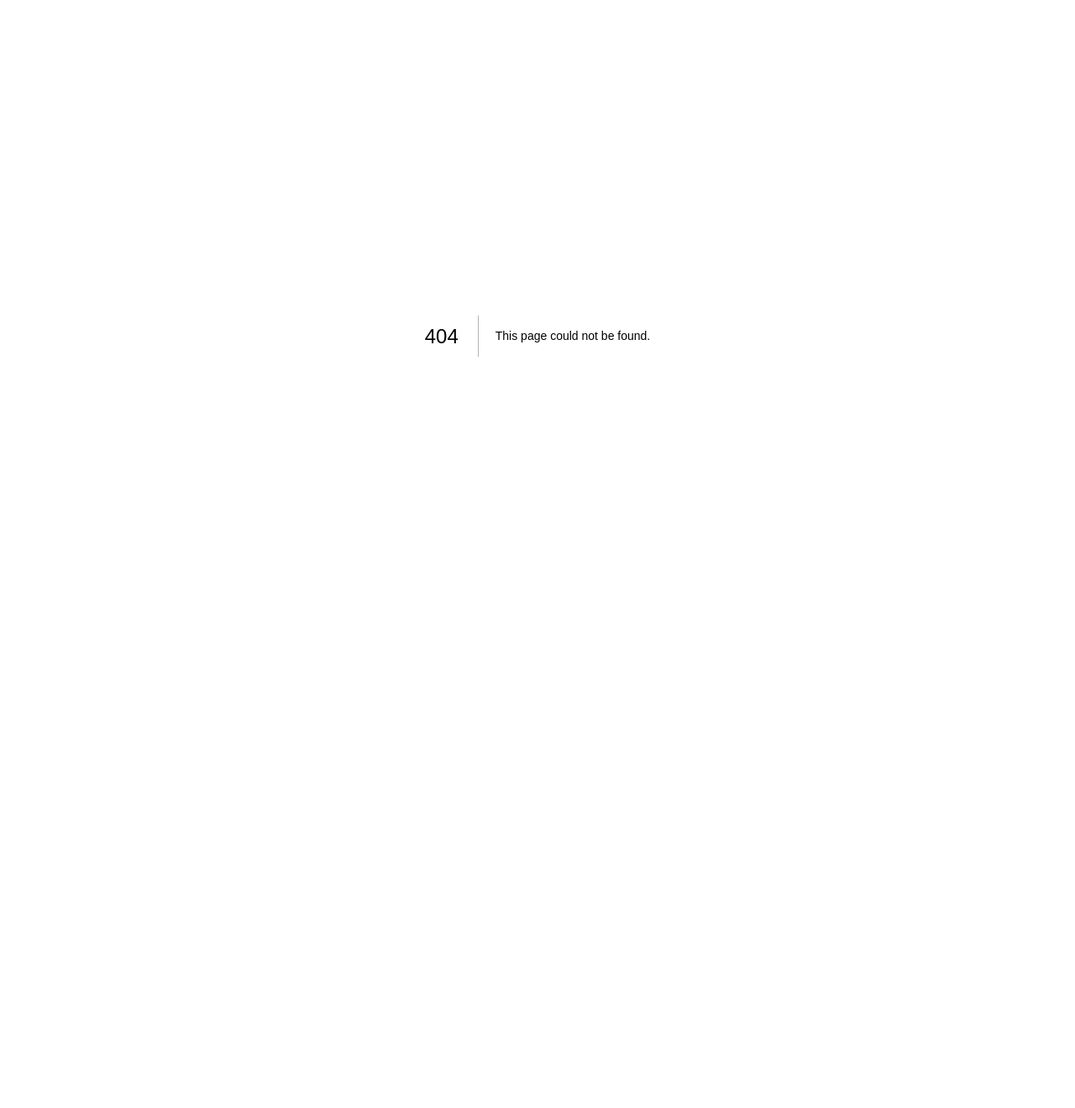
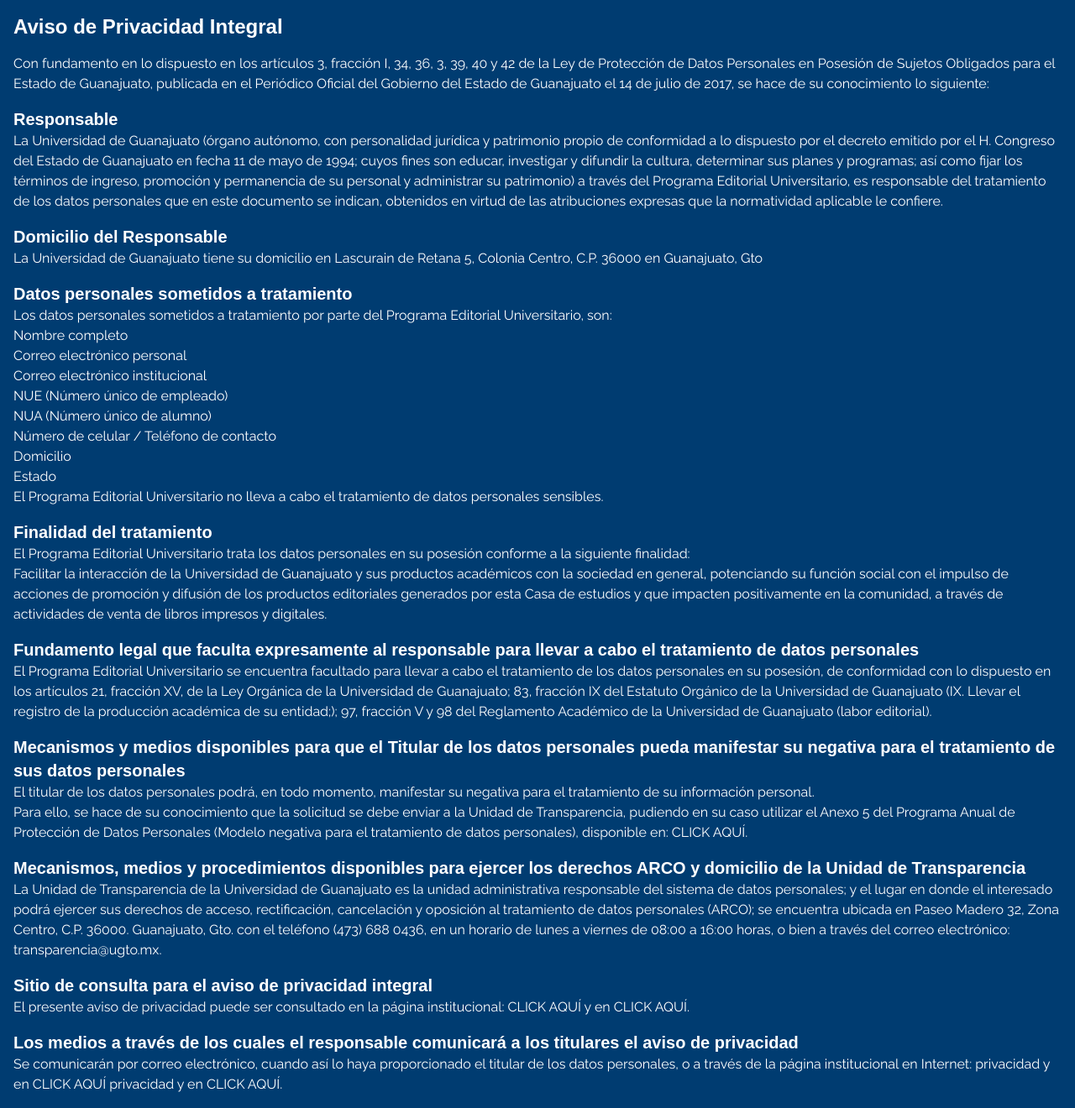
Before and after one commit to Rodro1975/archivo-historico, a Next.js app: page /privacy-policy in a window 1280 px wide. Before the commit this address had no page. Shown: the whole page at 84% size. Before the commit the page ends 800 px from the top, so only its background shows below. Built offline with nearby package versions, Linux system fonts and the light colour scheme; a web font is replaced by a local one.

Commit message:
Se configura el campo de suscripciones en el footer para que pueda recibir correos

```diff
--- /dev/null
+++ b/app/api/subscribe/route.js
@@ -0,0 +1,47 @@
+import nodemailer from "nodemailer"; // Solo esta línea debe permanecer
+
+export async function POST(req) {
+  try {
+    const body = await req.json();
+    const { email } = body;
+
+    // Solicitud a la API de Mailgun usando fetch
+    const response = await fetch(
+      `https://api.mailgun.net/v3/sandboxd401e549c2874f159d42fa8ddce27b54.mailgun.org/messages`,
+      {
+        method: "POST",
+        headers: {
+          Authorization: `Basic ${Buffer.from(
+            `api:c9a2a07eeabf5684fe48881f16f09dcc-d010bdaf-323a2ac7`
+          ).toString("base64")}`,
+          "Content-Type": "application/x-www-form-urlencoded",
+        },
+        body: new URLSearchParams({
+          from: "noreply@tu-dominio.com",
+          to: "rodrigoordonez@nube.unadmexico.mx",
+          subject: "Nueva suscripción",
+          text: `Nuevo suscriptor: ${email}`,
+        }),
+      }
+    );
+
+    if (!response.ok) {
+      const errorText = await response.text(); // Obtener detalles de error
+      throw new Error(`Error enviando el correo: ${errorText}`);
+    }
+
+    // Devolver respuesta exitosa
+    return new Response(
+      JSON.stringify({ message: "Correo enviado con éxito" }),
+      { status: 200 }
+    );
+  } catch (error) {
+    console.error("Error enviando el correo:", error.message);
+
+    // Devolver respuesta de error
+    return new Response(
+      JSON.stringify({ message: `Error enviando el correo: ${error.message}` }),
+      { status: 500 }
+    );
+  }
+}
--- a/app/page.js
+++ b/app/page.js
@@ -76,14 +76,14 @@
       <Modal isOpen={isModalOpen} onClose={() => setIsModalOpen(false)} />
 
       <section className="news-events relative py-48 text-center bg-fixed bg-cover bg-center">
-        <h2 className="text-3xl font-bold text-center mb-6">
+        <h2 className="text-4xl font-bold text-center mb-6 bg-gradient-to-r from-yellow to-orange bg-clip-text text-transparent">
           Noticias y Eventos
         </h2>
         <Carrusel slides={slides} />
       </section>
 
       <section className="collections-highlighted py-8">
-        <h2 className="text-3xl font-bold text-center mb-6">
+        <h2 className="text-4xl font-bold text-center mb-6 bg-gradient-to-r from-yellow to-orange bg-clip-text text-transparent">
           Colecciones Destacadas
         </h2>
         <div className="grid grid-cols-1 md:grid-cols-2 lg:grid-cols-3 gap-6">
@@ -168,7 +168,7 @@
       </section>
 
       <section className="featured-month py-8">
-        <h2 className="text-3xl font-bold mb-4 text-center">
+        <h2 className="text-4xl font-bold text-center mb-6 bg-gradient-to-r from-yellow to-orange bg-clip-text text-transparent">
           Colección Destacada del Mes
         </h2>
         <div className="p-6 bg-gray-100 rounded-lg shadow-md">
@@ -190,8 +190,8 @@
         </div>
       </section>
 
-      <section className="personal-stories py-8 bg-gray-100">
-        <h2 className="text-3xl text-blue font-bold text-center mb-6">
+      <section className="personal-stories py-8">
+        <h2 className="text-4xl font-bold text-center mb-6 bg-gradient-to-r from-yellow to-orange bg-clip-text text-transparent">
           Historias Detrás de las Colecciones
         </h2>
         <div className="grid grid-cols-1 md:grid-cols-2 lg:grid-cols-3 gap-6">
--- /dev/null
+++ b/app/privacy-policy/page.js
@@ -0,0 +1,128 @@
+import React from "react";
+
+const PrivacyPolicy = () => {
+  return (
+    <div className="container mx-auto p-4">
+      <h1 className="text-2xl font-bold mb-4">Aviso de Privacidad Integral</h1>
+      <p>
+        Con fundamento en lo dispuesto en los artículos 3, fracción I, 34, 36,
+        3, 39, 40 y 42 de la Ley de Protección de Datos Personales en Posesión
+        de Sujetos Obligados para el Estado de Guanajuato, publicada en el
+        Periódico Oficial del Gobierno del Estado de Guanajuato el 14 de julio
+        de 2017, se hace de su conocimiento lo siguiente:
+      </p>
+      <h2 className="text-xl font-semibold mt-4">Responsable</h2>
+      <p>
+        La Universidad de Guanajuato (órgano autónomo, con personalidad jurídica
+        y patrimonio propio de conformidad a lo dispuesto por el decreto emitido
+        por el H. Congreso del Estado de Guanajuato en fecha 11 de mayo de 1994;
+        cuyos fines son educar, investigar y difundir la cultura, determinar sus
+        planes y programas; así como fijar los términos de ingreso, promoción y
+        permanencia de su personal y administrar su patrimonio) a través del
+        Programa Editorial Universitario, es responsable del tratamiento de los
+        datos personales que en este documento se indican, obtenidos en virtud
+        de las atribuciones expresas que la normatividad aplicable le confiere.
+      </p>
+      <h2 className="text-xl font-semibold mt-4">Domicilio del Responsable</h2>
+      <p>
+        La Universidad de Guanajuato tiene su domicilio en Lascurain de Retana
+        5, Colonia Centro, C.P. 36000 en Guanajuato, Gto
+      </p>
+      <h2 className="text-xl font-semibold mt-4">
+        Datos personales sometidos a tratamiento
+      </h2>
+      <p>
+        Los datos personales sometidos a tratamiento por parte del Programa
+        Editorial Universitario, son:
+      </p>
+      <ul>
+        <li>Nombre completo</li>
+        <li>Correo electrónico personal</li>
+        <li>Correo electrónico institucional</li>
+        <li>NUE (Número único de empleado)</li>
+        <li>NUA (Número único de alumno)</li>
+        <li>Número de celular / Teléfono de contacto</li>
+        <li>Domicilio</li>
+        <li>Estado</li>
+      </ul>
+      <p>
+        El Programa Editorial Universitario no lleva a cabo el tratamiento de
+        datos personales sensibles.
+      </p>
+      <h2 className="text-xl font-semibold mt-4">Finalidad del tratamiento</h2>
+      <p>
+        El Programa Editorial Universitario trata los datos personales en su
+        posesión conforme a la siguiente finalidad:
+      </p>
+      <p>
+        Facilitar la interacción de la Universidad de Guanajuato y sus productos
+        académicos con la sociedad en general, potenciando su función social con
+        el impulso de acciones de promoción y difusión de los productos
+        editoriales generados por esta Casa de estudios y que impacten
+        positivamente en la comunidad, a través de actividades de venta de
+        libros impresos y digitales.
+      </p>
+      <h2 className="text-xl font-semibold mt-4">
+        Fundamento legal que faculta expresamente al responsable para llevar a
+        cabo el tratamiento de datos personales
+      </h2>
+      <p>
+        El Programa Editorial Universitario se encuentra facultado para llevar a
+        cabo el tratamiento de los datos personales en su posesión, de
+        conformidad con lo dispuesto en los artículos 21, fracción XV, de la Ley
+        Orgánica de la Universidad de Guanajuato; 83, fracción IX del Estatuto
+        Orgánico de la Universidad de Guanajuato (IX. Llevar el registro de la
+        producción académica de su entidad;); 97, fracción V y 98 del Reglamento
+        Académico de la Universidad de Guanajuato (labor editorial).
+      </p>
+      <h2 className="text-xl font-semibold mt-4">
+        Mecanismos y medios disponibles para que el Titular de los datos
+        personales pueda manifestar su negativa para el tratamiento de sus datos
+        personales
+      </h2>
+      <p>
+        El titular de los datos personales podrá, en todo momento, manifestar su
+        negativa para el tratamiento de su información personal.
+      </p>
+      <p>
+        Para ello, se hace de su conocimiento que la solicitud se debe enviar a
+        la Unidad de Transparencia, pudiendo en su caso utilizar el Anexo 5 del
+        Programa Anual de Protección de Datos Personales (Modelo negativa para
+        el tratamiento de datos personales), disponible en: CLICK AQUÍ.
+      </p>
+      <h2 className="text-xl font-semibold mt-4">
+        Mecanismos, medios y procedimientos disponibles para ejercer los
+        derechos ARCO y domicilio de la Unidad de Transparencia
+      </h2>
+      <p>
+        La Unidad de Transparencia de la Universidad de Guanajuato es la unidad
+        administrativa responsable del sistema de datos personales; y el lugar
+        en donde el interesado podrá ejercer sus derechos de acceso,
+        rectificación, cancelación y oposición al tratamiento de datos
+        personales (ARCO); se encuentra ubicada en Paseo Madero 32, Zona Centro,
+        C.P. 36000. Guanajuato, Gto. con el teléfono (473) 688 0436, en un
+        horario de lunes a viernes de 08:00 a 16:00 horas, o bien a través del
+        correo electrónico: transparencia@ugto.mx.
+      </p>
+      <h2 className="text-xl font-semibold mt-4">
+        Sitio de consulta para el aviso de privacidad integral
+      </h2>
+      <p>
+        El presente aviso de privacidad puede ser consultado en la página
+        institucional: CLICK AQUÍ y en CLICK AQUÍ.
+      </p>
+      <h2 className="text-xl font-semibold mt-4">
+        Los medios a través de los cuales el responsable comunicará a los
+        titulares el aviso de privacidad
+      </h2>
+      <p>
+        Se comunicarán por correo electrónico, cuando así lo haya proporcionado
+        el titular de los datos personales, o a través de la página
+        institucional en Internet: privacidad y en CLICK AQUÍ privacidad y en
+        CLICK AQUÍ.
+      </p>
+    </div>
+  );
+};
+
+export default PrivacyPolicy;
--- a/components/Footer.js
+++ b/components/Footer.js
@@ -4,10 +4,29 @@
 const Footer = () => {
   const [email, setEmail] = useState("");
 
-  const handleSubscribe = (e) => {
+  const handleSubscribe = async (e) => {
     e.preventDefault();
-    console.log("Correo electrónico suscrito:", email);
-    setEmail(""); // Limpiar el campo después de la suscripción
+
+    try {
+      const response = await fetch("/api/subscribe", {
+        method: "POST",
+        headers: {
+          "Content-Type": "application/json",
+        },
+        body: JSON.stringify({ email }), // Mandamos el correo ingresado
+      });
+
+      if (response.ok) {
+        console.log("Correo electrónico suscrito:", email);
+        setEmail(""); // Limpiar el campo después de la suscripción
+        alert("¡Gracias por suscribirte!");
+      } else {
+        alert("Error al suscribirte. Inténtalo de nuevo.");
+      }
+    } catch (error) {
+      console.error("Error:", error);
+      alert("Error al suscribirte. Inténtalo de nuevo.");
+    }
   };
 
   return (
@@ -25,15 +44,13 @@
             <ul className="space-y-2 text-blue">
               <li>
                 <a
-                  href="#"
-                  onClick={() => {
-                    /* Lógica para abrir modal de Aviso de privacidad */
-                  }}
+                  href="/privacy-policy" // Cambia el href aquí para que apunte a la página de aviso de privacidad
                   className="hover:text-white transition duration-300"
                 >
                   Aviso de privacidad
                 </a>
               </li>
+
               <li>
                 <a
                   href="#"
@@ -95,7 +112,7 @@
             <h2 className="text-blue text-xl font-bold mb-2 text-center md:text-right">
               Suscripción a boletín de noticias
             </h2>
-            <p className="text-gray-400 text-center md:text-right">
+            <p className="text-gray-200 text-center md:text-right">
               Tu dirección de correo electrónico es 100% segura para nosotros.
             </p>
             <form
--- a/package.json
+++ b/package.json
@@ -29,10 +29,12 @@
     "jwt-decode": "^4.0.0",
     "mysql2": "^3.11.3",
     "next": "^14.2.15",
+    "nodemailer": "^6.9.15",
     "react": "^18.3.1",
     "react-dom": "^18.3.1",
     "react-hook-form": "^7.53.0",
-    "react-icons": "^5.3.0"
+    "react-icons": "^5.3.0",
+    "velocityjs": "^2.0.6"
   },
   "devDependencies": {
     "autoprefixer": "^10.4.20",
--- a/styles/globals.css
+++ b/styles/globals.css
@@ -76,7 +76,7 @@
 /* Carrusel 3D */
 .embla {
   overflow: hidden;
-  width: 1200px; /* Define el ancho del carrusel */
+  width: 100%; /* Define el ancho del carrusel */
   height: 400px; /* Define la altura del carrusel */
   margin: 0 auto; /* Centrar el carrusel en la página */
   perspective: 1000px; /* Para la sensación de profundidad */
```
Also changed, not shown: 1 other file (tests, documents, lock files or other folders).
